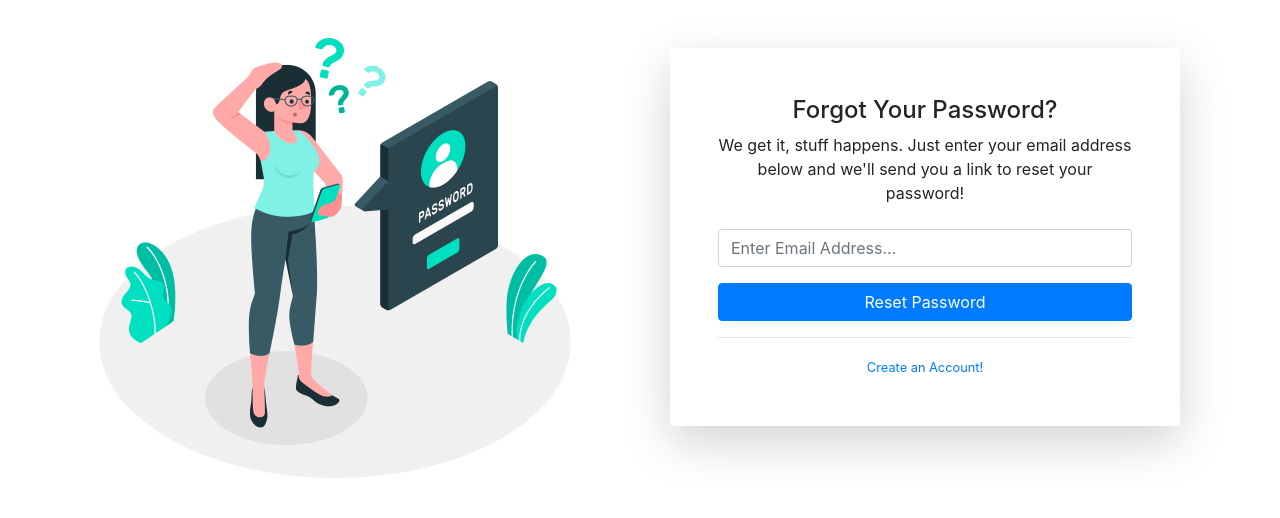
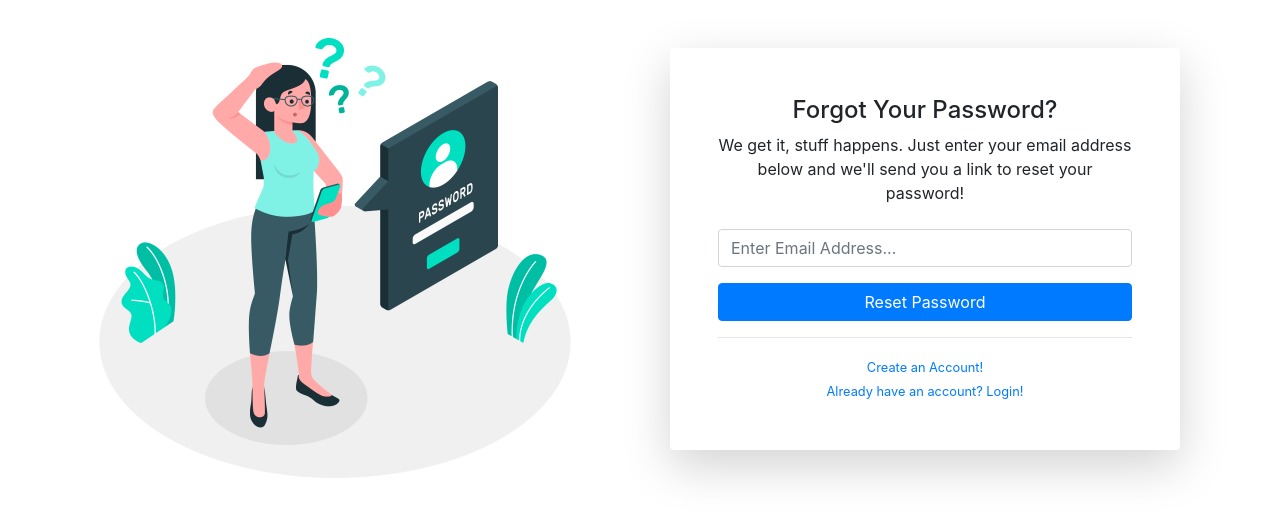
Before and after one commit to selvakumar-MERN/password-reset, a React (Create React App) app: page / in a window 1280 px wide. Shown: the top 518 px of the page. Built offline with nearby package versions, Linux system fonts and the light colour scheme.

Commit message:
Update Forgotpassword.js

```diff
--- a/src/Components/Forgotpassword/Forgotpassword.js
+++ b/src/Components/Forgotpassword/Forgotpassword.js
@@ -60,7 +60,7 @@ function Forgotpassword(props) {
                                                     {errorMsg !== null ? <span className='text-danger'>{errorMsg}</span> : null}
                                                 </div>
                                                 <button onClick={(e)=>{submit(e);setload(false)}} className="btn btn-primary btn-user btn-block">
-                                                 { load ? <span> Reset Password</span> : <div className='spinner-border text-primary' role='status'>
+                                                 { load ? <span> Reset Password</span> : <div className='spinner-border text-primary ' role='status'>
                                                  </div>}
                                                 </button>
                                             </form>
@@ -68,6 +68,11 @@ function Forgotpassword(props) {
                                             <div className="text-center">
                                                 <Link to="/register"
                                                     className="small">Create an Account!
+                                                </Link>
+                                            </div>
+                                            <div className="text-center">
+                                                <Link to="/login"
+                                                    className="small">Already have an account? Login!
                                                 </Link>
                                             </div>
                                         </div>
```
